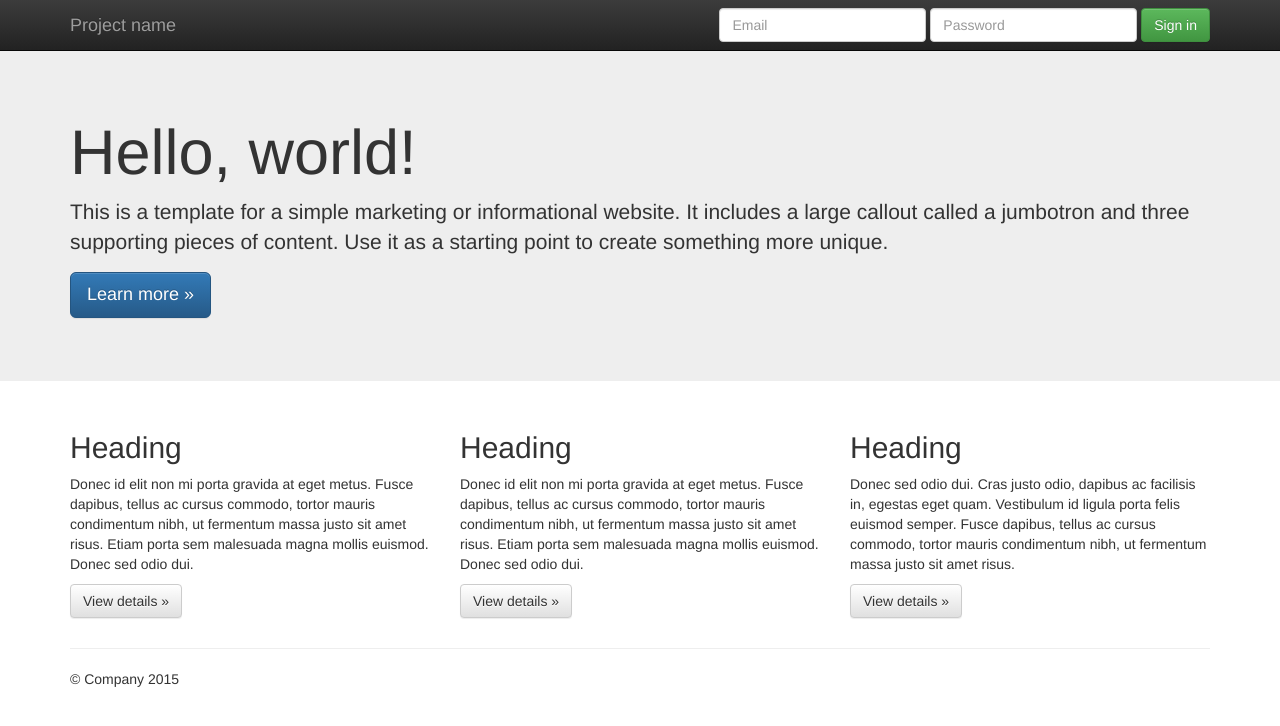
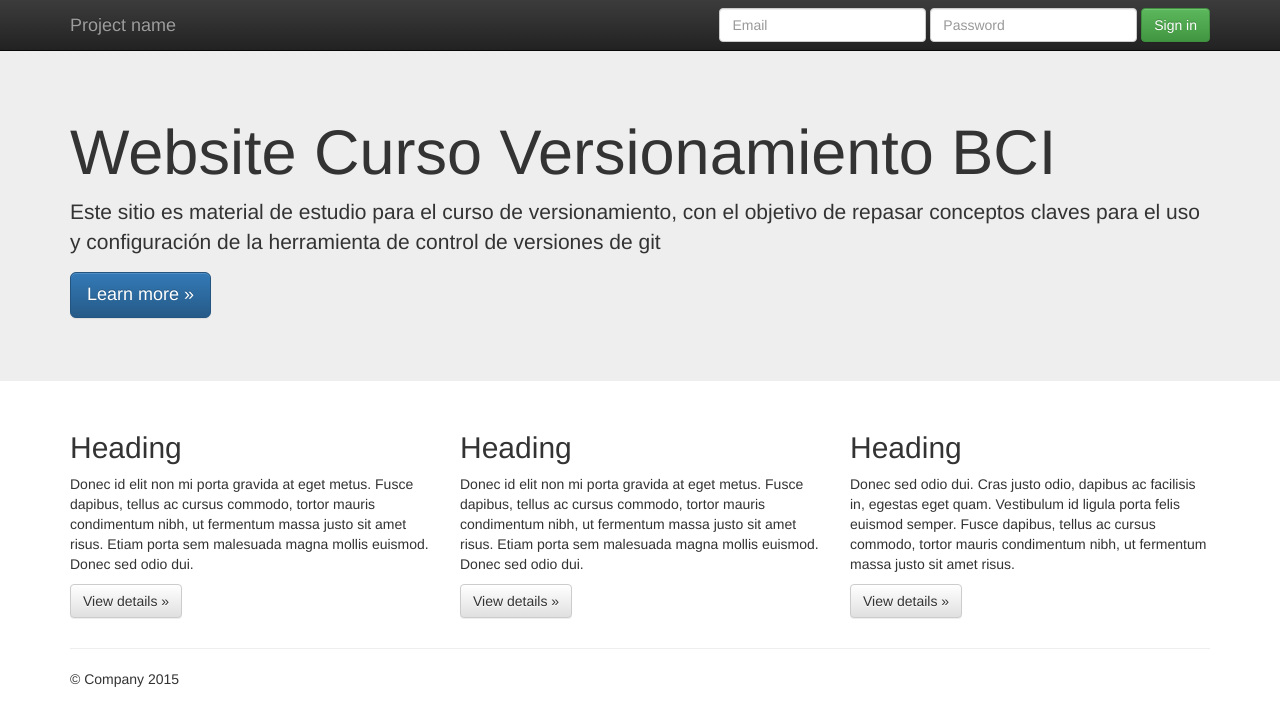
Before and after one commit to xhispams/cursoGITBCI, a plain HTML site: page index.html in a window 1280 px wide. Drawn offline with nearby package versions, Linux system fonts and the light colour scheme.

Commit message:
Se crea feature de bienvenida

```diff
--- a/index.html
+++ b/index.html
@@ -55,8 +55,8 @@
     <!-- Main jumbotron for a primary marketing message or call to action -->
     <div class="jumbotron">
       <div class="container">
-        <h1>Hello, world!</h1>
-        <p>This is a template for a simple marketing or informational website. It includes a large callout called a jumbotron and three supporting pieces of content. Use it as a starting point to create something more unique.</p>
+        <h1>Website Curso Versionamiento BCI</h1>
+        <p>Este sitio es material de estudio para el curso de versionamiento, con el objetivo de repasar conceptos claves para el uso y configuración de la herramienta de control de versiones de git</p>
         <p><a class="btn btn-primary btn-lg" href="#" role="button">Learn more &raquo;</a></p>
       </div>
     </div>
```
